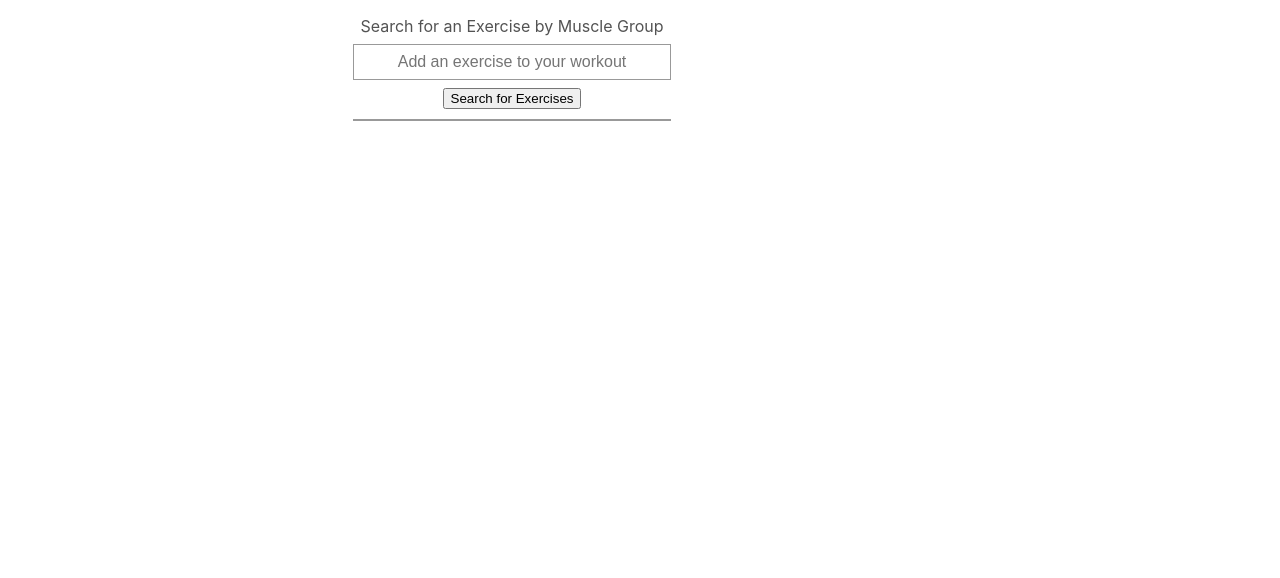
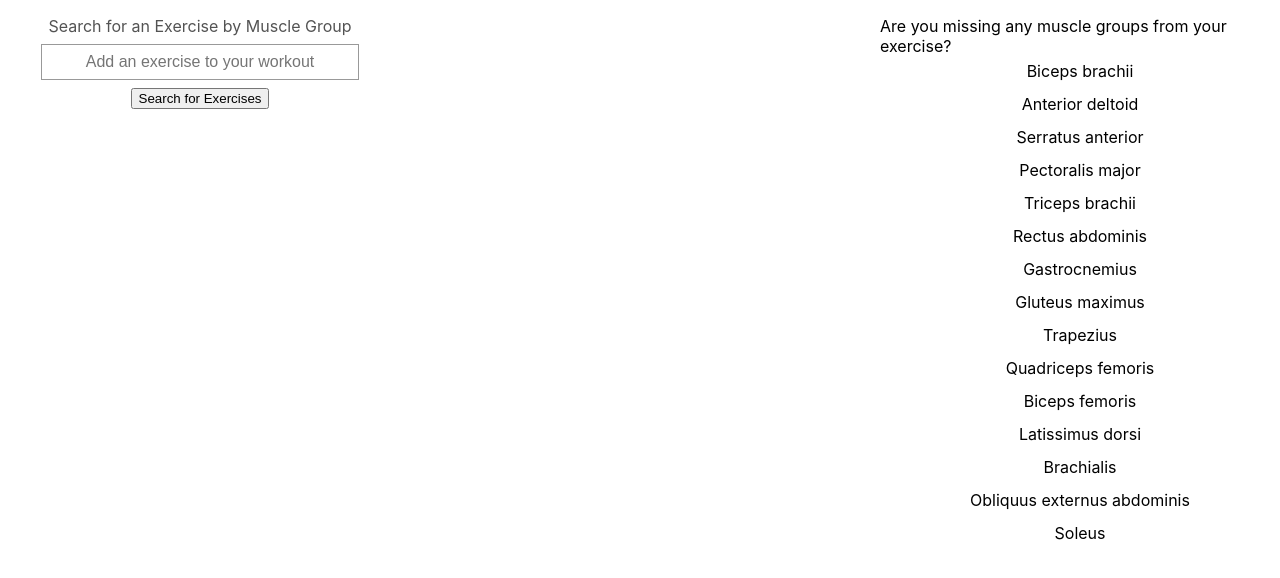
Before and after one commit to briensthomas/muscle-group-tracker, a React (Create React App) app: page / in a window 1280 px wide. Shown: the top 578 px of the page. Built offline with nearby package versions, Linux system fonts and the light colour scheme.

Commit message:
checked out from main, created a MuscleDiagram component which is just a list of all muscles from the muscleGroups object, mapped out the names to display on page, and set a ternary background color style on each item to eventually compare to the exercise list

```diff
--- a/src/App.css
+++ b/src/App.css
@@ -1,5 +1,5 @@
 .App {
-  width: 80%;
+  width: 100%;
   display: flex;
   flex-direction: row;
   justify-content: center;
--- a/src/App.js
+++ b/src/App.js
@@ -2,12 +2,16 @@ import logo from './logo.svg';
 import './App.css';
 import ExerciseInput from './Components/ExerciseInput/ExerciseInput.jsx';
 import MuscleProvider from './Context/MuscleContext';
+import ExerciseList from './Components/ExerciseList/ExerciseList';
+import MuscleDiagram from './Components/MuscleDiagram/MuscleDiagram';
 
 function App() {
   return (
     <div className="App">
       <MuscleProvider>
         <ExerciseInput />
+        <ExerciseList />
+        <MuscleDiagram />
       </MuscleProvider>
     </div>
   );
--- a/src/Components/ExerciseInput/ExerciseInput.css
+++ b/src/Components/ExerciseInput/ExerciseInput.css
@@ -1,4 +1,4 @@
-.exerciseInputList {
+.exerciseInput {
     width: 33vw;
     display: flex;
     flex-direction: column;
@@ -6,13 +6,13 @@
     margin-top: 1rem;
 }
 
-.exerciseInputList label {
+.exerciseInput label {
     color: #535353;
     text-align: center;
     /* align-items: center; */
 }
 
-.exerciseInputList input {
+.exerciseInput input {
     width: 300px;
     padding: 8px;
     margin-top: 8px;
@@ -21,7 +21,7 @@
     font-size: 16px;
 }
 
-.exerciseInputList button {
+.exerciseInput button {
     width: fit-content;
     display: flex;
     margin-top: 0.5rem;
--- a/src/Components/ExerciseInput/ExerciseInput.jsx
+++ b/src/Components/ExerciseInput/ExerciseInput.jsx
@@ -28,7 +28,7 @@ export default function ExerciseInput() {
     // setExerciseSearch(e.currentTarget.value);
   }
 
-  async function onClick(e) {
+  function onClick(e) {
     // reset state to remove the list of suggestions
     setActive(0);
     setFiltered([]);
@@ -84,7 +84,7 @@ export default function ExerciseInput() {
   }
 
   return (
-    <div className='exerciseInputList'>
+    <div className='exerciseInput'>
       <label>
         Search for an Exercise by Muscle Group
         <input type={'text'}
--- a/src/Components/ExerciseInput/ExerciseResults/ExerciseResults.css
+++ b/src/Components/ExerciseInput/ExerciseResults/ExerciseResults.css
@@ -1,6 +1,7 @@
 .muscleSearchResultsList {
     width: calc(300px + 1rem);
-    border: 1px solid #999;
+    border-top: none;
+    border-bottom: none;
     list-style: none;
     margin-top: 10px;
     overflow-y: auto;
@@ -10,10 +11,7 @@
 .muscleSearchResultsList li {
     padding: 8px;
     list-style: none;
-}
-
-.muscleSearchResultsList li:not(:last-of-type) {
-    border-bottom: 1px solid #999;
+    border: 1px solid #999
 }
 
 .exercise {
--- a/src/Components/ExerciseInput/ExerciseResults/ExerciseResults.jsx
+++ b/src/Components/ExerciseInput/ExerciseResults/ExerciseResults.jsx
@@ -5,19 +5,31 @@ import './ExerciseResults.css'
 export default function ExerciseResults() {
     const [exerciseArray, setExerciseArray] = useState();
 
-    const { muscleSearchResults, handleNextPagination, handlePreviousPagination } = useMuscleContext();
+    const { muscleSearchResults, handleNextPagination, handlePreviousPagination, exerciseList,
+    setExerciseList } = useMuscleContext();
 
     useEffect(() => {
         setExerciseArray(muscleSearchResults.results)
     }, [muscleSearchResults.results]);
 
-    console.log('muscleSearchResults', muscleSearchResults);
+    function handleAddExerciseToList(exercise) {
+        let exerciseObj = {...exercise};
+        // Stumped on how to prevent duplicates from being added to the array
+        if (!exerciseList.includes(exerciseObj)) {
+            console.log('e.target.value', exerciseObj);
+            setExerciseList([...exerciseList, exerciseObj]);
+            console.log('exerciseList', exerciseList);
+        }
+    }
 
   return (
     <ul className='muscleSearchResultsList'>
         {exerciseArray && exerciseArray.map((exercise) =>
         <li className='exercise'
-        key={exercise.id}>
+        key={exercise.id}
+        // without the onClick using a parameter of e and an arrow function, it infinitely passes exercises to the list
+        onClick={(e) => handleAddExerciseToList(exercise)}
+        value={exercise}>
             {exercise.name}
         </li>)}
         {/* Is there data in the exercise array, and are there enough
--- /dev/null
+++ b/src/Components/ExerciseList/ExerciseList.css
@@ -0,0 +1,12 @@
+.exerciseList {
+    width: 33vw;
+    display: flex;
+    flex-direction: column;
+    align-items: center;
+    margin-top: 1rem;
+    list-style: none;
+}
+
+.exercises {
+    list-style: none;
+}
--- /dev/null
+++ b/src/Components/ExerciseList/ExerciseList.jsx
@@ -0,0 +1,17 @@
+import React from 'react'
+import { useMuscleContext } from '../../Context/MuscleContext'
+import './ExerciseList.css'
+
+export default function ExerciseList() {
+    const { exerciseList } = useMuscleContext();
+
+    return (
+    <ul className='exerciseList'>
+        {exerciseList.map((exercise) =>
+        <li key={exercise.id}
+        className='exercises'>
+            {exercise.name}
+        </li>)}
+    </ul>
+  )
+}
--- /dev/null
+++ b/src/Components/MuscleDiagram/MuscleDiagram.css
@@ -0,0 +1,22 @@
+.muscleDiagram {
+    width: 33vw;
+    display: flex;
+    flex-direction: column;
+    align-items: center;
+    margin-top: 1rem;
+    list-style: none;
+    padding-left: none;
+}
+
+.muscleDiagram li {
+    width: calc(300px + 1rem);
+    margin-top: 5px;
+    /* border: 1px solid #999; */
+    list-style: none;
+    overflow-y: auto;
+    text-align: center;
+}
+
+.muscleDiagram li:not(:last-child) {
+    padding-bottom: 8px;
+}
--- /dev/null
+++ b/src/Components/MuscleDiagram/MuscleDiagram.jsx
@@ -0,0 +1,25 @@
+import React, { useState } from 'react'
+import { useMuscleContext } from '../../Context/MuscleContext'
+import './MuscleDiagram.css'
+
+export default function MuscleDiagram() {
+    const [onExerciseList, setOnExerciseList] = useState(false);
+    const { muscleGroups, exerciseList } = useMuscleContext();
+
+    const list = Object.keys(muscleGroups);
+    // function here to list out all of the Muscle Groups from the API
+    // then check that list against the exercise.muscle property to dynamically update the color of the muscle name
+
+    function compareLists() {
+
+    }
+
+  return (
+    <ul className='muscleDiagram'>
+        Are you missing any muscle groups from your exercise?
+        {list.map((muscle, index) => <li key={index}>
+            {muscle}
+            </li>)}
+        </ul>
+  )
+}
--- a/src/Context/MuscleContext.jsx
+++ b/src/Context/MuscleContext.jsx
@@ -5,6 +5,8 @@ const MuscleContext = createContext();
 export default function MuscleProvider({ children }) {
     const [exerciseSearch, setExerciseSearch] = useState('');
     const [muscleSearchResults, setMuscleSearchResults] = useState([]);
+    const [exerciseList, setExerciseList] = useState([]);
+    const [musclesTargetedList, setMusclesTargetedList] = useState([]);
 
     let muscleGroups = {
         'Biceps brachii': '1',
@@ -39,7 +41,6 @@ export default function MuscleProvider({ children }) {
         console.log('data', data);
         setMuscleSearchResults(data)
       }
-// Instead of attempting to
 
     const nextPage = muscleSearchResults.next;
     const previousPage = muscleSearchResults.previous;
@@ -63,6 +64,8 @@ export default function MuscleProvider({ children }) {
         muscleSearchResults, setMuscleSearchResults,
         handleSearchExercises, handleNextPagination,
         handlePreviousPagination,
+        exerciseList, setExerciseList,
+        musclesTargetedList, setMusclesTargetedList,
         muscleGroups,
     };
 
--- a/src/Services/exercises.js
+++ b/src/Services/exercises.js
@@ -6,12 +6,7 @@ export async function getExerciseByMuscle(muscleGroupValue) {
     return data.json();
 }
 
-// Instead of trying to create a new fetch for pagination, find a way to pass the
-// object values for the next or previous key up through context, and back to this fetch
-// file
-
 export async function getExerciseByPagination(url) {
-    console.log('url', url)
     const data = await fetch(`${url}`)
 
     return data.json();
```
